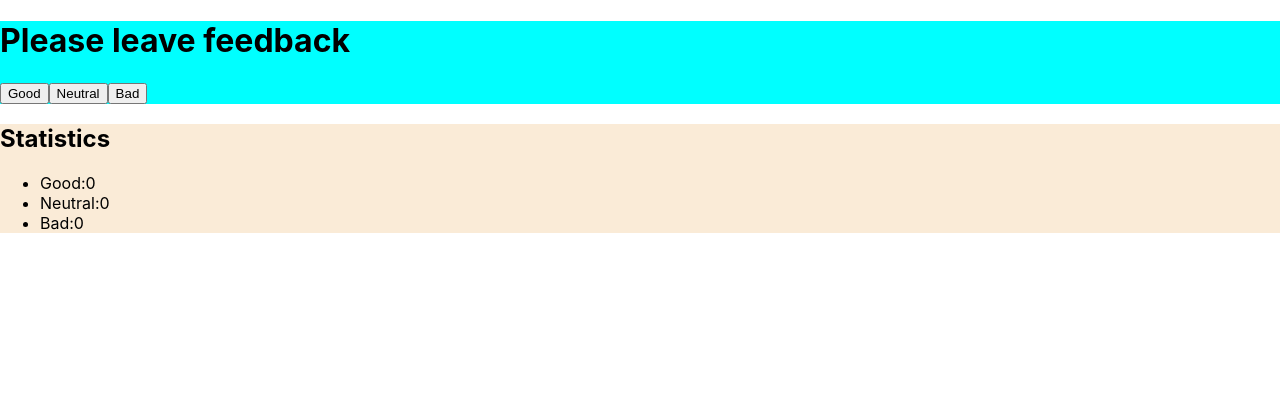
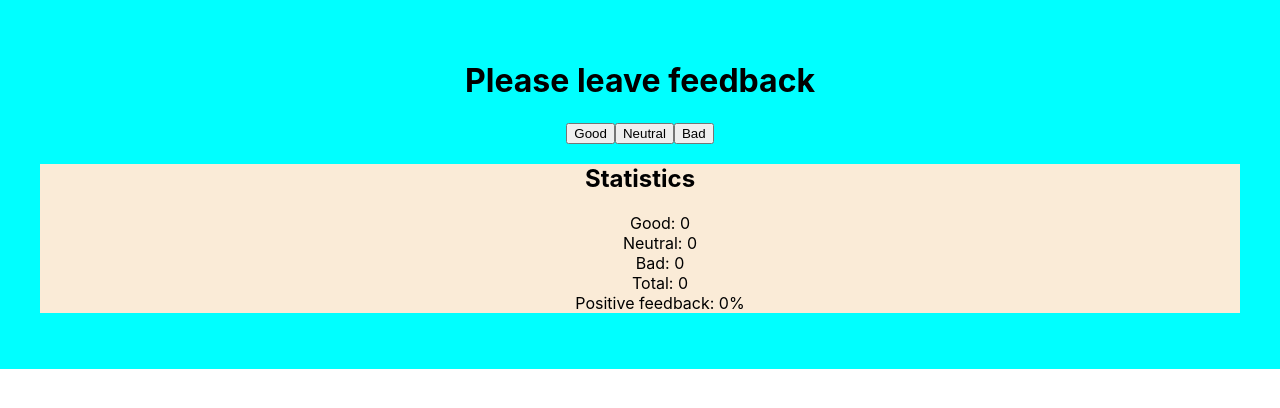
Before and after one commit to Victoria257/goit-react-hw-02-feedback, a React (Create React App) app: page / in a window 1280 px wide. Shown: the top 408 px of the page. Built offline with nearby package versions, Linux system fonts and the light colour scheme.

Commit message:
part 2 finish

```diff
--- a/src/components/Feedback/Feedback.jsx
+++ b/src/components/Feedback/Feedback.jsx
@@ -44,10 +44,21 @@ class Feedback extends React.Component {
         });
     }
 
+    countTotalFeedback = () => {
+    const { good, neutral, bad } = this.state;
+    return good + neutral + bad;
+    }
+
+    countPositiveFeedbackPercentage = (total, good) => {
+        return Math.round(good / total * 100);
+    }
+
     render() {
+        const total = this.countTotalFeedback();
+        const positivePercentage = this.countPositiveFeedbackPercentage(total, this.state.good);
         return (
-            <div >
-                <div className={css.wrapper}>
+            <div className={css.wrapper} >
+                <div >
                     <h1>Please leave feedback</h1>
                     <div>
                         <button type="button" onClick={this.handleBtnGood}>Good</button>
@@ -56,7 +67,7 @@ class Feedback extends React.Component {
                     </div>
                 </div>
                 <div>
-                    <Statistics good={this.state.good} neutral={this.state.neutral} bad={this.state.bad}/>
+                    <Statistics good={this.state.good} neutral={this.state.neutral} bad={this.state.bad} total={total} positivePercentage={positivePercentage } />
                 </div>
             </div>
             )
--- a/src/components/Feedback/Feedback.module.css
+++ b/src/components/Feedback/Feedback.module.css
@@ -1,3 +1,5 @@
 .wrapper {
+    padding: 40px;
+    text-align: center;
     background-color: aqua;
 }
--- a/src/components/Statistics/Statistics.jsx
+++ b/src/components/Statistics/Statistics.jsx
@@ -2,15 +2,21 @@
 import React from "react";
 import css from 'components/Statistics/Statistics.module.css'
 
-const Statistics = ({good, neutral, bad})=> {
+const Statistics = ({ good, neutral, bad, total, positivePercentage }) => {
+    console.log(positivePercentage);
 
     return (
         <div className={css.statistic}>
             <h2>Statistics</h2>
             <ul>
-                <li>Good:{good}</li>
-                <li>Neutral:{neutral}</li>
-                <li>Bad:{bad}</li>
+                <li>Good: {good}</li>
+                <li>Neutral: {neutral}</li>
+                <li>Bad: {bad}</li>
+                <li>Total: {total}</li>
+                <li>Positive feedback:
+                    {positivePercentage ? ` ${positivePercentage}` : ` 0`}
+                    %
+                </li>
             </ul>
         </div>
     )
--- a/src/components/Statistics/Statistics.module.css
+++ b/src/components/Statistics/Statistics.module.css
@@ -1,3 +1,7 @@
 .statistic {
     background-color: antiquewhite;
 }
+
+.statistic ul {
+    list-style: none;
+}
```
